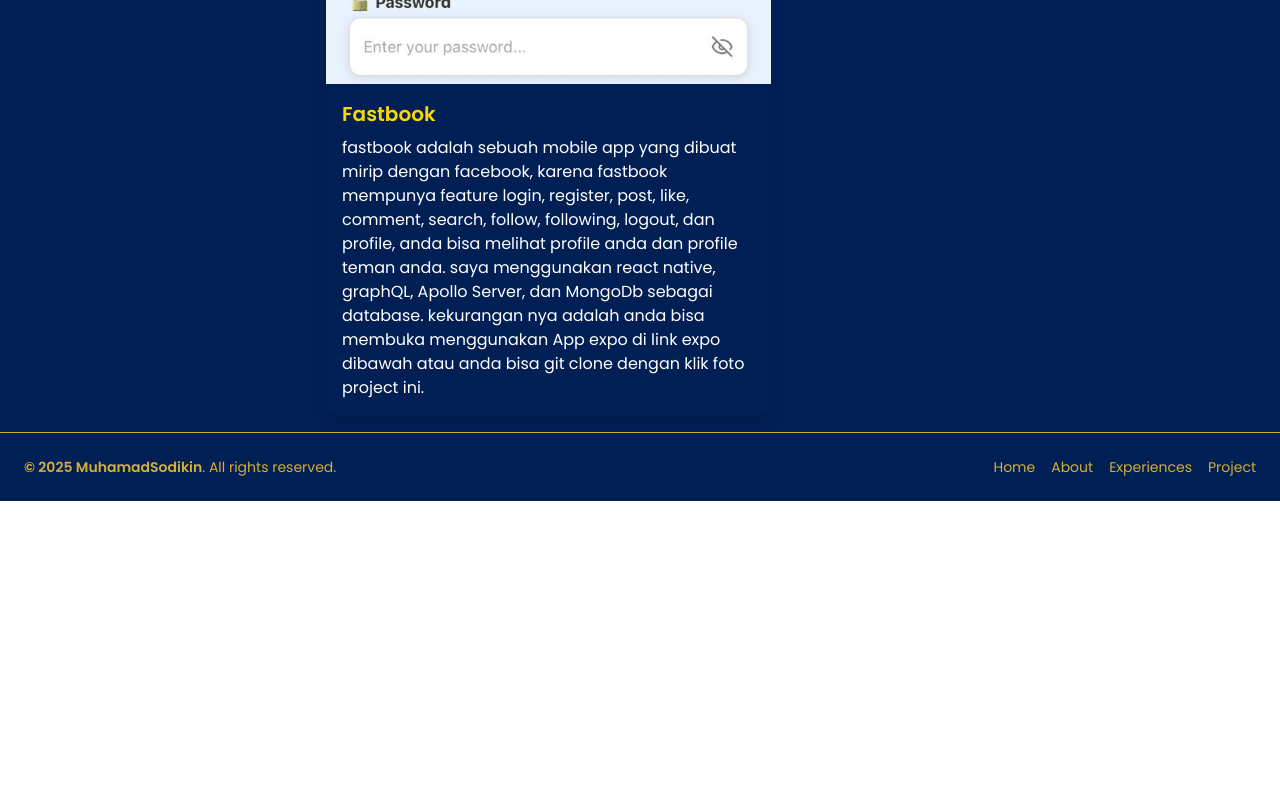
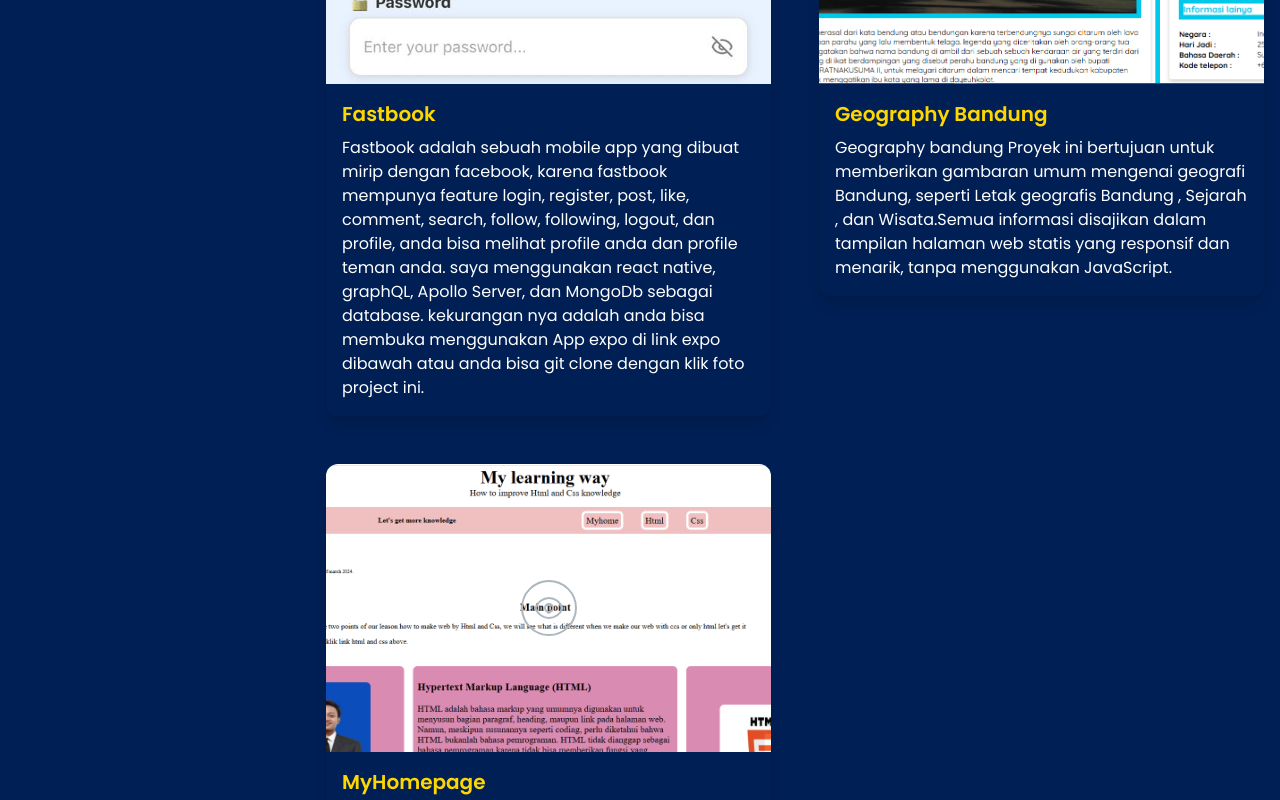
Before and after one commit to Dikin19/MyPortofolio, a Next.js app in the folder me/: page /projects in a window 1280 px wide. Shown: the part 1160-1960 px from the top of the page. Before the commit the page ends 1661 px from the top, so only its background shows below. Built offline with nearby package versions, Linux system fonts and the light colour scheme.

Commit message:
updateProject: geographyBandung

```diff
--- a/me/app/components/Achivement/Achivement.tsx
+++ b/me/app/components/Achivement/Achivement.tsx
@@ -11,7 +11,7 @@ type Achievement = {
 };
 
 const achievementsList: Achievement[] = [
-    { metric: "Projects", value: "3", postfix: "+" },
+    { metric: "Projects", value: "5", postfix: "+" },
     { prefix: "~", metric: "Users", value: "10" },
     { metric: "Awards", value: "5" },
     { metric: "Years", value: "2" },
--- a/me/app/page.tsx
+++ b/me/app/page.tsx
@@ -44,7 +44,7 @@ export default function Home() {
                 </div>
               </AnimatedContent>
               <BlurText
-                text="I’m a self-taught developer who is just starting my journey in the world of IT, with a strong interest in frontend development. Although I began from zero, I’m continuously learning and improving my skills to build functional and visually appealing web applications. Every project I work on is part of my learning process from creating responsive user interfaces to connecting them with backend services. I believe that with consistency and a growth mindset, I can deliver real solutions through technology."
+                text="I’m a self-taught developer who is just starting my journey in the world of IT, with a strong interest in Full-Stack Developer. Although I began from zero, I’m continuously learning and improving my skills to build functional and visually appealing web applications. Every project I work on is part of my learning process from creating responsive user interfaces to connecting them with backend services. I believe that with consistency and a growth mindset, I can deliver real solutions through technology."
                 delay={50}
                 className="text-white text-base sm:text-lg"
                 animateBy="words"
--- a/me/app/projects/page.tsx
+++ b/me/app/projects/page.tsx
@@ -38,10 +38,28 @@ const projectsData: Project[] = [
     {
         id: 3,
         title: "Fastbook",
-        description: "fastbook adalah sebuah mobile app yang dibuat mirip dengan facebook, karena fastbook mempunya feature login, register, post, like, comment, search, follow, following, logout, dan profile, anda bisa melihat profile anda dan profile teman anda. saya menggunakan react native, graphQL, Apollo Server, dan MongoDb sebagai database. kekurangan nya adalah anda bisa membuka menggunakan App expo di link expo dibawah atau anda bisa git clone dengan klik foto project ini.",
+        description: "Fastbook adalah sebuah mobile app yang dibuat mirip dengan facebook, karena fastbook mempunya feature login, register, post, like, comment, search, follow, following, logout, dan profile, anda bisa melihat profile anda dan profile teman anda. saya menggunakan react native, graphQL, Apollo Server, dan MongoDb sebagai database. kekurangan nya adalah anda bisa membuka menggunakan App expo di link expo dibawah atau anda bisa git clone dengan klik foto project ini.",
         image: "/images/experiences/fastbook.png",
         tag: ["All", "Mobile"],
         gitUrl: "https://shorturl.at/FWvNS",
+
+    },
+    {
+        id: 4,
+        title: "Geography Bandung",
+        description: "Geography bandung Proyek ini bertujuan untuk memberikan gambaran umum mengenai geografi Bandung, seperti Letak geografis Bandung , Sejarah , dan Wisata.Semua informasi disajikan dalam tampilan halaman web statis yang responsif dan menarik, tanpa menggunakan JavaScript.",
+        image: "/images/experiences/Gp.png",
+        tag: ["All", "Web"],
+        gitUrl: "https://dikin19.github.io/geografi-bandung/",
+
+    },
+    {
+        id: 5,
+        title: "MyHomepage",
+        description: "Website ini merupakan hasil dari pengembangan dan latihan pribadi dalam meningkatkan keterampilan HTML dan CSS. Halaman yang ditampilkan memiliki desain yang bersih, responsif, dan terstruktur dengan baik. Berbagai elemen seperti header, navigasi, konten utama, gambar, dan tombol interaktif ditata menggunakan teknik modern seperti Flexbox dan Grid untuk menciptakan tampilan yang rapi dan fungsional.Beberapa fitur unggulan dari website ini meliputi navigasi yang sederhana dan mudah diakses, konten yang terpusat dan tersusun rapi, tampilan yang responsif di berbagai ukuran layar, serta efek hover yang memberikan kesan interaktif dan profesional.Website ini juga berfungsi sebagai portofolio sederhana untuk menunjukkan pemahaman dasar serta penerapan praktik terbaik dalam membangun antarmuka web menggunakan HTML dan CSS murni..",
+        image: "/images/experiences/Mhp.png",
+        tag: ["All", "Web"],
+        gitUrl: "https://dikin19.github.io/improve-html-css/",
 
     },
 ];
```
Also changed, not shown: me/public/images/experiences/Gp.png (added), me/public/images/experiences/Mhp.png (added).
